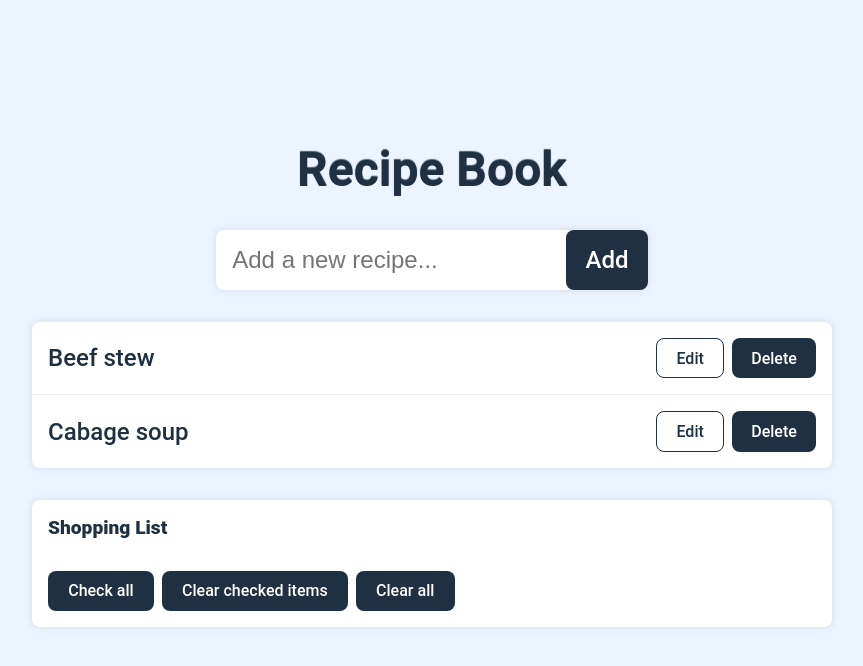
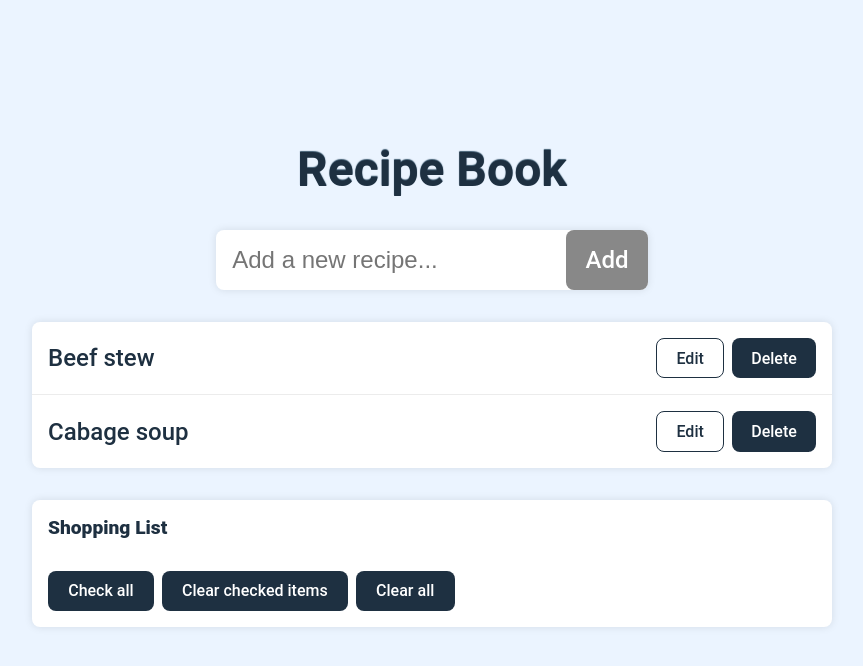
Before and after one commit to Xinginn/mds_frameworkjs_cookbook_felix_ravella, a Vue app: page / in a window 1280 px wide. Shown: the top 666 px of the page, without its empty margins (208-1071 px from the left). Built offline with nearby package versions, Linux system fonts and the light colour scheme.

Commit message:
feat(recipe): prevent adding empty ingredient + disabled button css

```diff
--- a/src/components/RecipeDetail.vue
+++ b/src/components/RecipeDetail.vue
@@ -15,7 +15,7 @@
     <!-- New ingredient field -->
     <div class="recipe-new-ingredient">
       <input class="recipe-new-ingredient-input" v-model="newIngredient">
-      <button type="button" placeholder="Add a new ingredient..." @click="addIngredient">Add</button>
+      <button class="recipe-new-ingredient-add-button" type="button" :disabled="newIngredient === ''" placeholder="Add a new ingredient..." @click="addIngredient">Add</button>
     </div>
 
     <div class="recipe-edit-actions">
--- a/src/style.css
+++ b/src/style.css
@@ -93,6 +93,10 @@ input[type="checkbox"]:checked {
 
 .recipe-create-button:hover {
   background-color: #415c71;
+}
+
+.recipe-create-button:disabled {
+  background-color: #888888;
 }
 
 .recipe-book {
@@ -231,6 +235,10 @@ input[type="checkbox"]:checked {
   padding: 1rem;
 }
 
+.recipe-new-ingredient-add-button:disabled {
+  background-color: #888888;
+}
+
 .recipe-edit-save-button, .recipe-edit-cart-button {
   flex: 1;
 }
@@ -249,6 +257,7 @@ input[type="checkbox"]:checked {
   background-color: transparent;
   color: #45627d;
 }
+
 .recipe-ingredient:hover .recipe-ingredient-delete-button {
   opacity: 1;
 }
```
